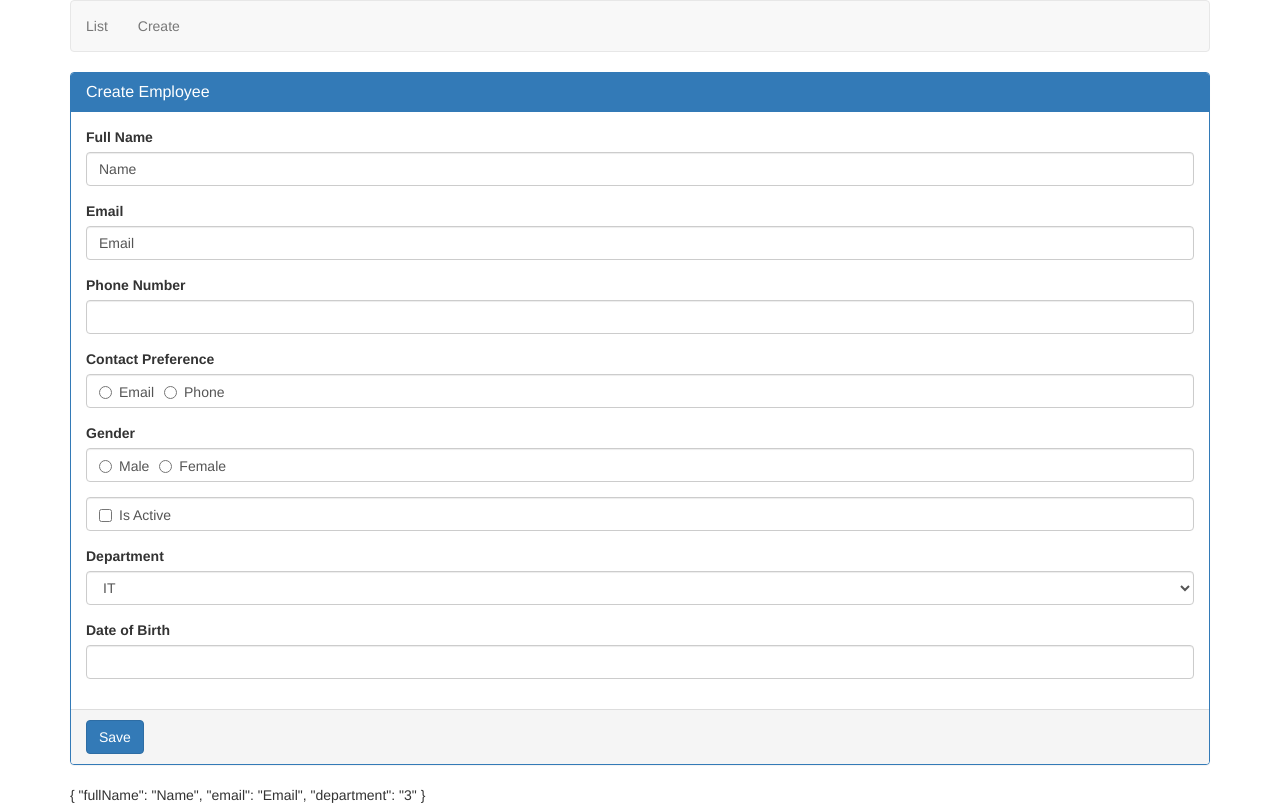
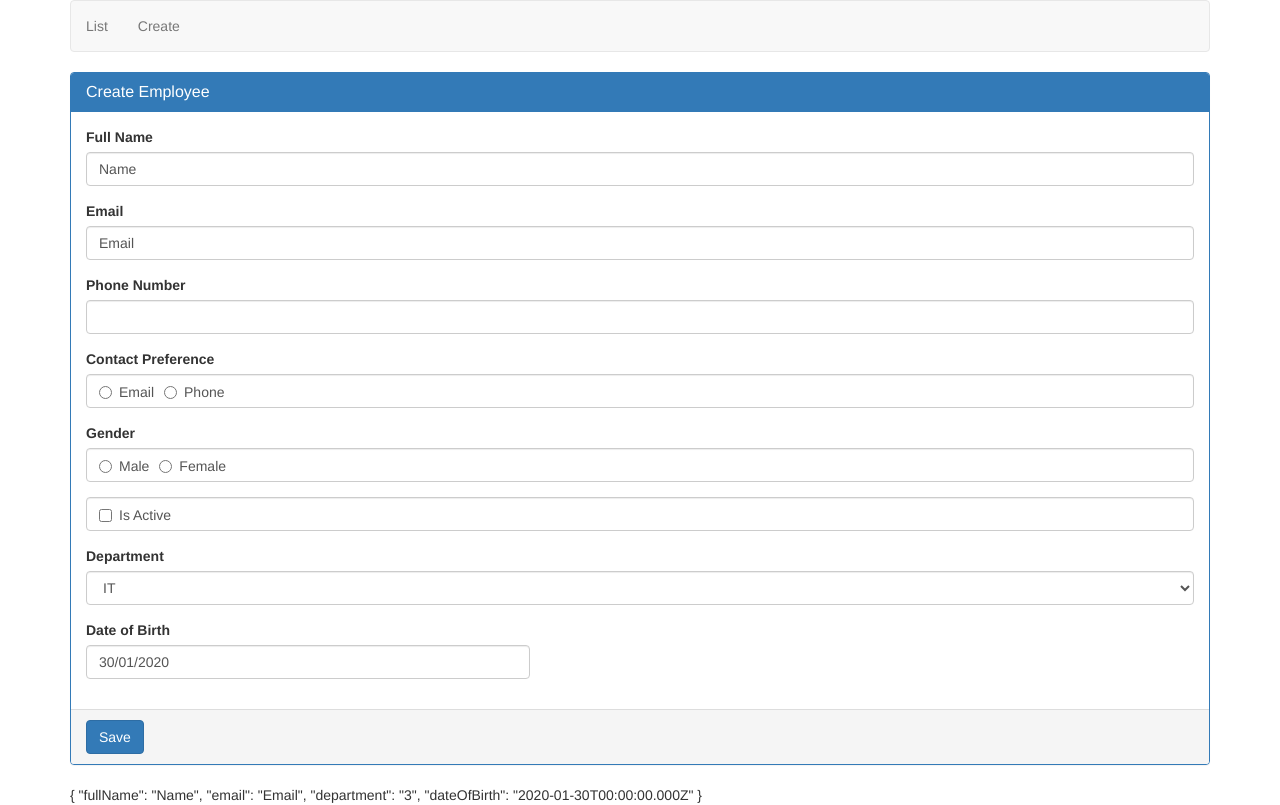
Before and after one commit to LeandroCarolino01/angular-crud, an Angular app: page /create in a window 1280 px wide. Built offline with nearby package versions, Linux system fonts and the light colour scheme.

Commit message:
datepicker config added

```diff
--- a/src/app/create-employee.component.html
+++ b/src/app/create-employee.component.html
@@ -64,10 +64,13 @@
            </option>
           </select>
       </div>
-      <div class="form-group">
-        <label for="dateOfBirth">Date of Birth</label>
-        <input id="dateOfBirth"  [(ngModel)]="dateOfBirth" name="dateOfBirth" type="text" bsDaterangepicker class="form-control">
+      <div class="row">
+        <div class="form-group col-md-5">
+          <label for="dateOfBirth">Date of Birth</label>
+          <input id="dateOfBirth"  [(ngModel)]="dateOfBirth" name="dateOfBirth" type="text" bsDatepicker [bsConfig]="datePickersConfig" class="form-control">
+        </div>
       </div>
+
     </div>
     <div class="panel-footer">
       <button type="submit" class="btn btn-primary">Save</button>
--- a/src/app/create-employee.component.ts
+++ b/src/app/create-employee.component.ts
@@ -1,6 +1,8 @@
 import { Component, OnInit } from '@angular/core';
 import { NgForm } from '@angular/forms';
 import { Department } from './models/department.model';
+import { BsDatepickerConfig } from 'ngx-bootstrap/datepicker';
+
 
 @Component({
   selector: 'app-create-employee',
@@ -8,6 +10,8 @@ import { Department } from './models/department.model';
   styleUrls: ['./create-employee.component.css']
 })
 export class CreateEmployeeComponent implements OnInit {
+  datePickersConfig: Partial<BsDatepickerConfig>
+  dateOfBirth: Date = new Date(2020, 0, 30)
   departments: Department[] = [
     {id: 1, name: 'Help Desk'},
     {id: 2, name: 'HR'},
@@ -20,8 +24,16 @@ export class CreateEmployeeComponent implements OnInit {
   phoneNumber: number;
   isActive:boolean;
   department: string = '3';
-  dateOfBirth: string;
-  constructor() { }
+  constructor() {
+    this.datePickersConfig = Object.assign({},
+      {
+        containerClass: 'theme-dark-blue',
+        showWeekNumbers: false,
+        minDate: new Date(2018, 0, 1),
+        maxDate: new Date(2021, 11, 31),
+        dateInputFormat: 'DD/MM/YYYY'
+      });
+  }
 
   ngOnInit() {
   }
```
